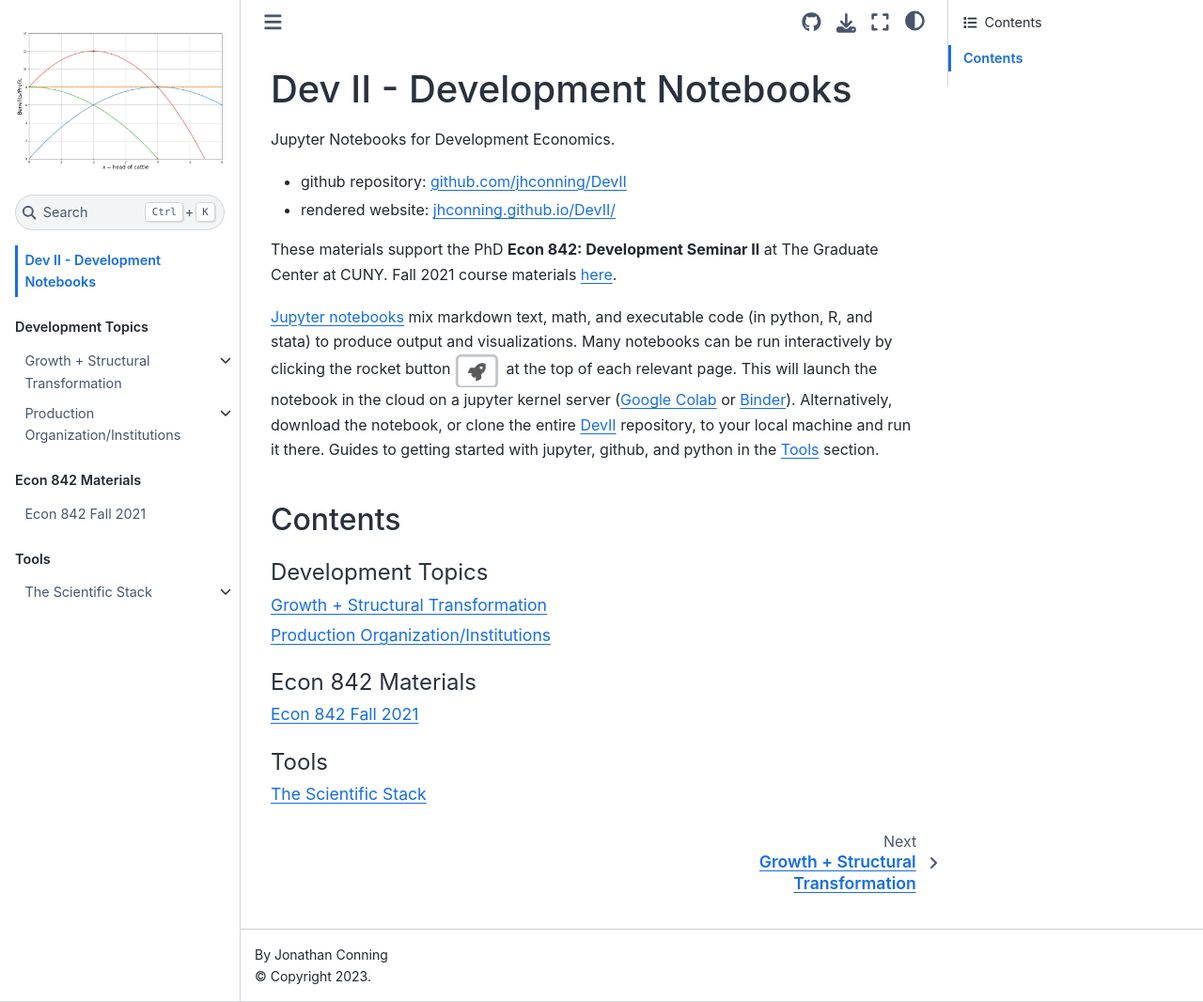
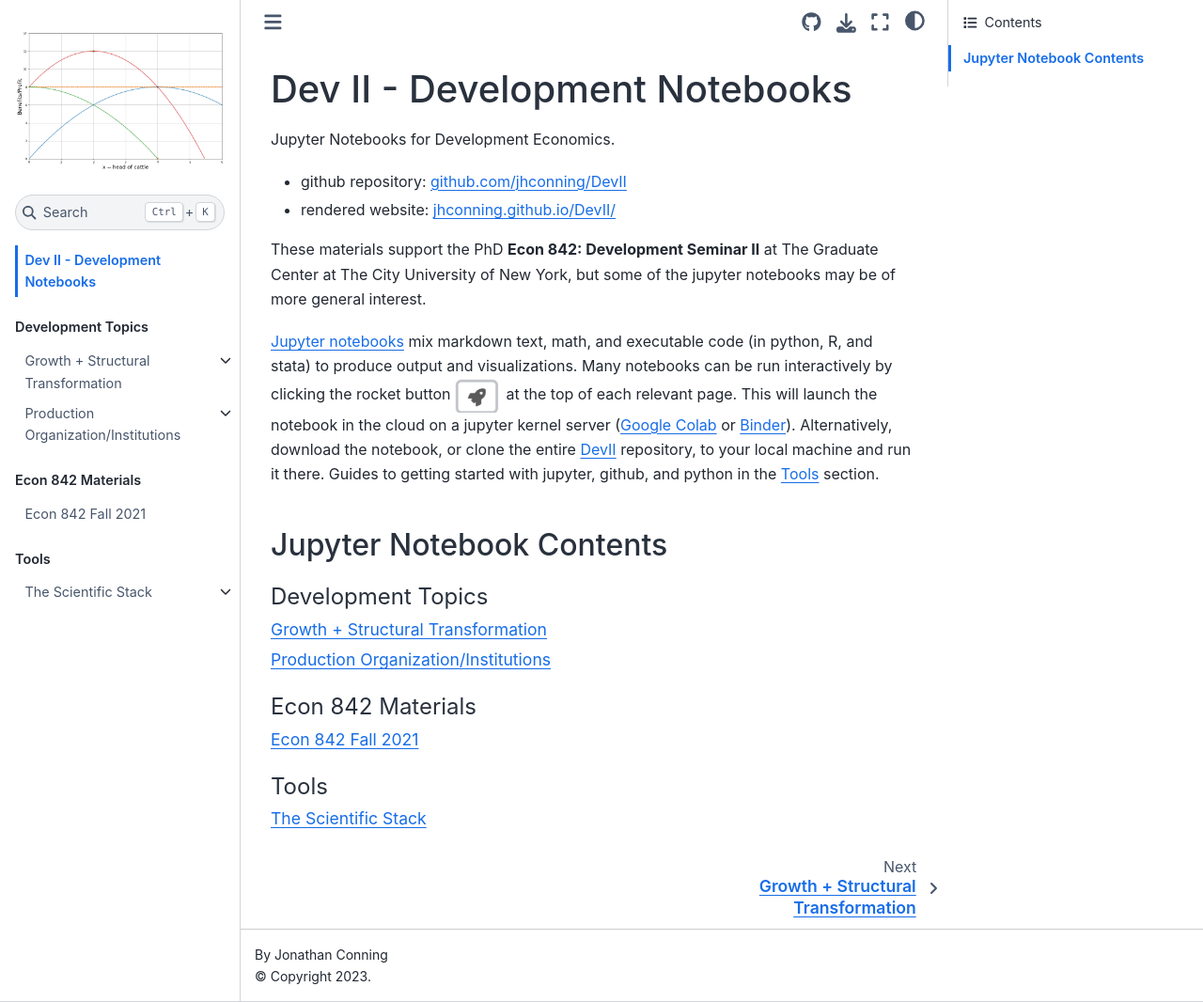
Before and after one commit to jhconning/DevII, a Jupyter Book: the page built from README.md, in a window 1280 px wide and 1066 px high. Shown: the whole window at 94% size. Built offline with Jupyter Book 1.0.4 settings and Sphinx 7.4.7 and the Sphinx Book theme 1.1.4, drawn with Linux system fonts in a browser that asks for light colours; pages that are not in the unit, such as notebooks, are missing from menus.

````diff
--- a/README.md
+++ b/README.md
@@ -5,12 +5,12 @@
 - github repository: [github.com/jhconning/DevII](https://github.com/jhconning/DevII)
 - rendered website: [jhconning.github.io/DevII/](https://jhconning.github.io/DevII/)
 
-These materials support the PhD **Econ 842: Development Seminar II** at The Graduate Center at CUNY. Fall 2021 course materials [here](./course/classf21.md).
+These materials support the PhD **Econ 842: Development Seminar II** at The Graduate Center at The City University of New York, but some of the jupyter notebooks may be of more general interest.
 
 
 [Jupyter notebooks](https://jupyter.org) mix markdown text, math, and executable code (in python, R, and stata) to produce output and visualizations. Many notebooks can be run interactively by clicking the rocket button ![](media/../notebooks/media/launch_button.png) at the top of each relevant page. This will launch the notebook in the cloud on a jupyter kernel server ([Google Colab](https://colab.research.google.com/notebooks/intro.ipynb?utm_source=scs-index) or [Binder](https://mybinder.org)). Alternatively, download the notebook, or clone the entire [DevII](https://github.com/jhconning/DevII) repository, to your local machine and run it there. Guides to getting started with jupyter, github, and python in the [Tools](notebooks/tools.md) section.
 
-## Contents
+## Jupyter Notebook Contents
 
 ```{tableofcontents}
 ```
````
Also changed, not shown: course/classf21.md (+14 -5 lines), 3 other files.
